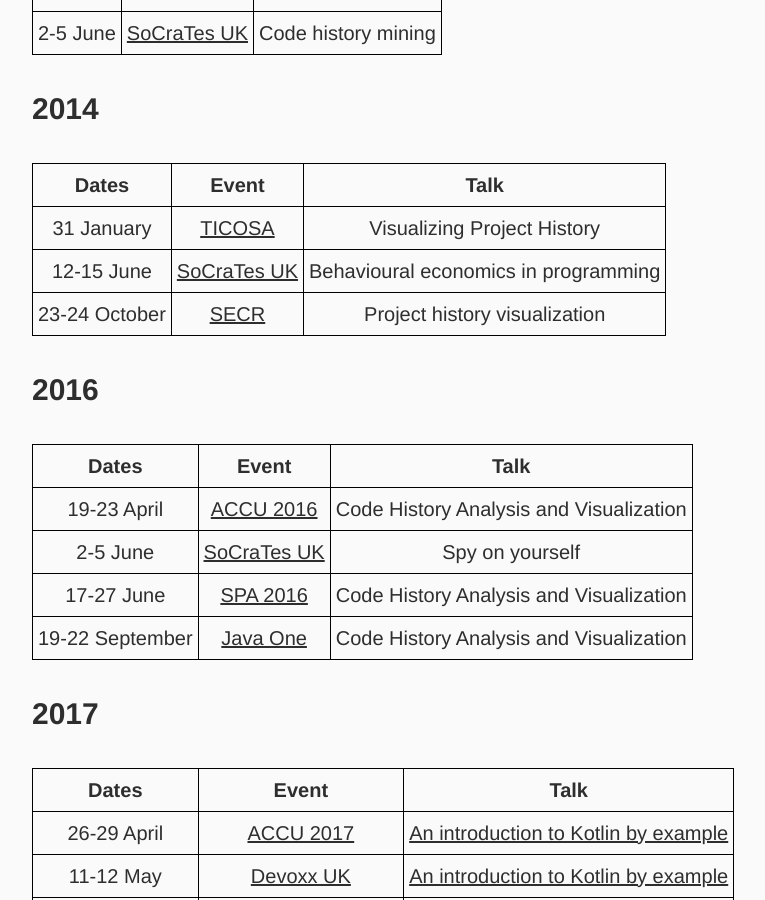
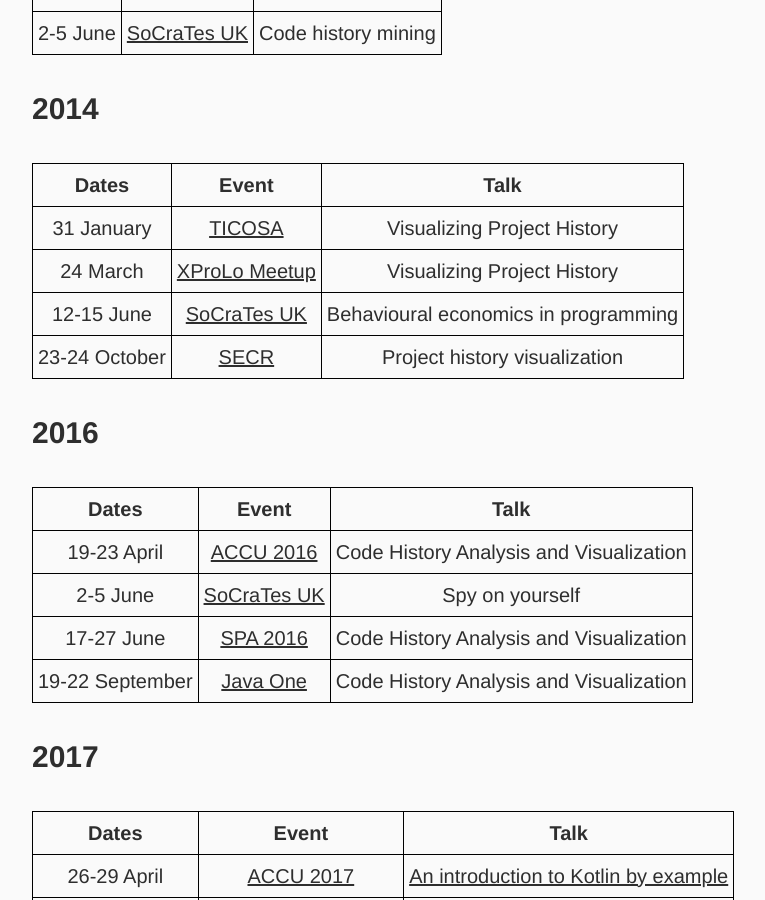
Before and after one commit to dkandalov/dkandalov.github.io, a Jekyll site: the page built from _posts/2019-06-13-public-speaking.md, in a window 1280 px wide and 900 px high, scrolled down 601 px. Shown: the whole window, without its empty margins (160-925 px from the left). Built offline with Jekyll 4.4.1, drawn with Linux system fonts in a browser that asks for light colours; our own code applies the rules of GitHub Pages for plain Markdown files.

Commit message:
updated public speaking page

```diff
--- a/_posts/2019-06-13-public-speaking.md
+++ b/_posts/2019-06-13-public-speaking.md
@@ -22,6 +22,7 @@ permalink: public-speaking
 | Dates | Event | Talk |
 | --- | --- | --- |
 | 31 January    | [TICOSA](http://www.ticosa.org) | Visualizing Project History |
+| 24 March      | [XProLo Meetup](https://www.meetup.com/Extreme-Programmers-London/events/167057442) | Visualizing Project History |
 | 12-15 June    | [SoCraTes UK](http://socratesuk.org) | Behavioural economics in programming |
 | 23-24 October | [SECR](http://2014.secrus.org/lang/en) | Project history visualization |
 {:.post-table}
```
